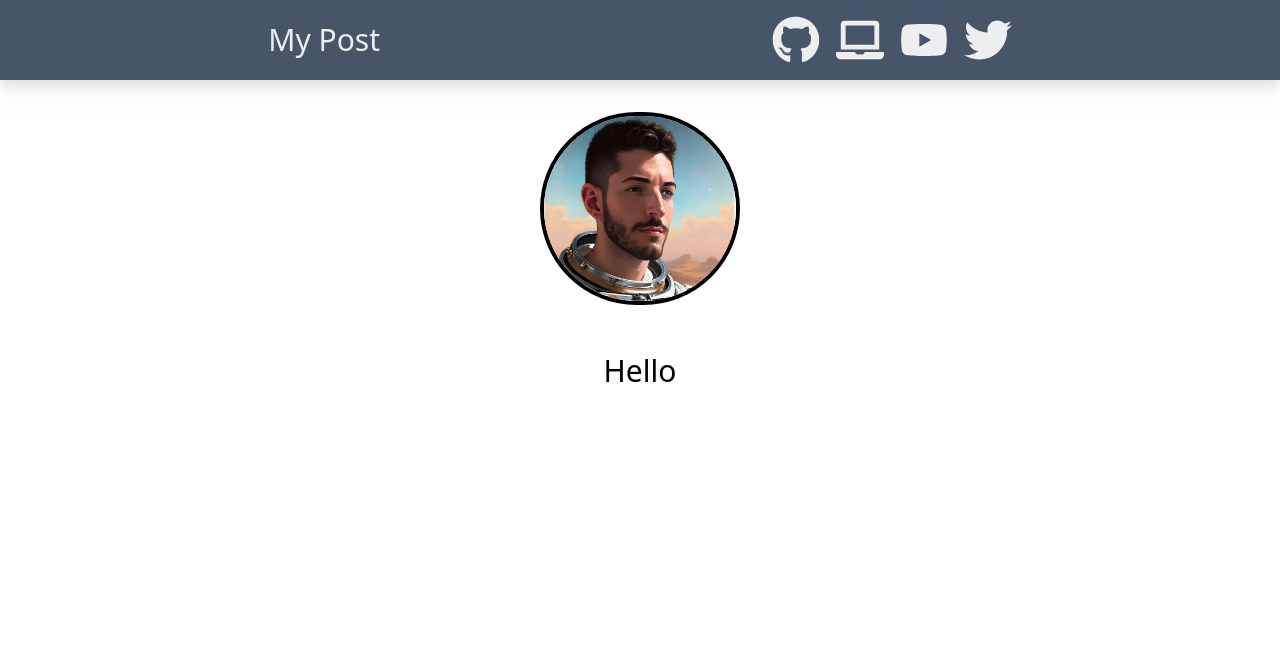
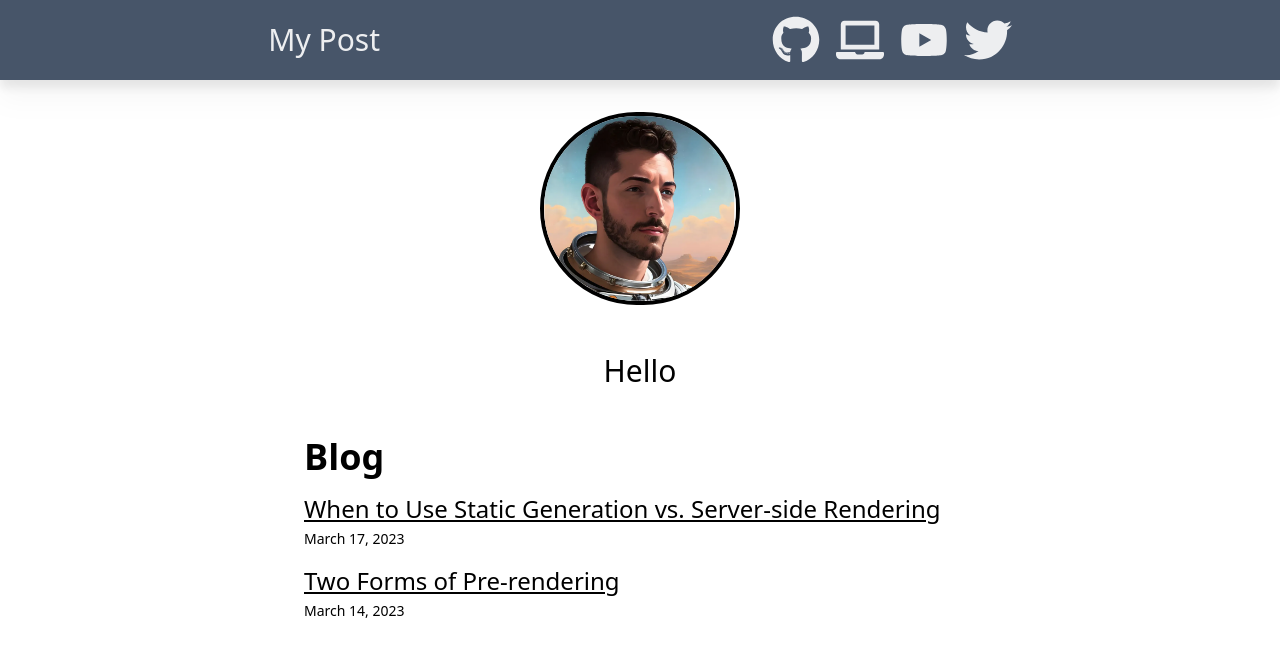
Before and after one commit to heefan/codetalkblog, a Next.js app: page / in a window 1280 px wide. Shown: the top 656 px of the page. Built offline with nearby package versions, Linux system fonts and the light colour scheme.

Commit message:
Add post feature
notes:
Components:  UI Components
lib: shared functions
blogpost: place the markdown files
types.d.ts:  define structures

close #4

```diff
--- /dev/null
+++ b/app/Components/ListItem.tsx
@@ -0,0 +1,19 @@
+import Link from "next/link"
+import getFormattedDate from "@/lib/getFormattedDate"
+
+type Props = {
+    post: BlogPost
+}
+
+export default function ListItem({ post }: Props) {
+    const { id, title, date } = post
+    const formattedDate = getFormattedDate(date)
+    return (
+        <li className="mt-4 text-2xl dark:text-white/90" key={id}>
+            <Link className="underline hovertext-black/70 dark:hover:text-white" href={`/posts/${id}`}> {title} </Link>
+            <br />
+
+            <p className="text-sm mt-1">{formattedDate}</p>
+        </li>
+    )
+}
--- /dev/null
+++ b/app/Components/Posts.tsx
@@ -0,0 +1,19 @@
+import { getSortedPostData } from "@/lib/posts"
+import ListItem from "./ListItem"
+
+export default function Posts() {
+    const posts = getSortedPostData()
+
+    return (
+        <section className="mt-6 mx-auto max-w-2xl">
+            <h2 className="text-4xl font-bold dark:text-white/90">Blog</h2>
+            <ul className="w-full">
+                {
+                    posts.map(post => (
+                        <ListItem key={post.id} post={post} />
+                    ))
+                }
+            </ul>
+        </section>
+    )
+}
--- a/app/layout.tsx
+++ b/app/layout.tsx
@@ -7,8 +7,8 @@
 const inter = Inter({ subsets: ['latin'] })
 
 export const metadata: Metadata = {
-  title: 'Create Next App',
-  description: 'Generated by create next app',
+  title: 'Code Talk',
+  description: 'Some thoughts of code',
 }
 
 export default function RootLayout({
--- a/app/page.tsx
+++ b/app/page.tsx
@@ -1,9 +1,11 @@
 import Image from 'next/image'
+import Posts from './Components/Posts'
 
 export default function Home() {
   return (
     <main className='px-6 mx-auto'>
       <p className='mt-12 mb-12 text-3xl text-center dark:text-white'>Hello</p>
+      <Posts />
     </main>
   )
 }
--- /dev/null
+++ b/blogposts/pre-rending.md
@@ -0,0 +1,11 @@
+---
+title: 'Two Forms of Pre-rendering'
+date: '2023-03-14'
+---
+
+Next.js has two forms of pre-rendering: **Static Generation** and **Server-side Rendering**. The difference is in **when** it generates the HTML for a page.
+
+- **Static Generation** is the pre-rendering method that generates the HTML at **build time**. The pre-rendered HTML is then _reused_ on each request.
+- **Server-side Rendering** is the pre-rendering method that generates the HTML on **each request**.
+
+Importantly, Next.js lets you **choose** which pre-rendering form to use for each page. You can create a "hybrid" Next.js app by using Static Generation for most pages and using Server-side Rendering for others.
--- /dev/null
+++ b/blogposts/ssg-ssr.md
@@ -0,0 +1,19 @@
+---
+title: 'When to Use Static Generation vs. Server-side Rendering'
+date: '2023-03-17'
+---
+
+We recommend using **Static Generation** (with and without data) whenever possible because your page can be built once and served by CDN, which makes it much faster than having a server render the page on every request.
+
+You can use Static Generation for many types of pages, including:
+
+- Marketing pages
+- Blog posts
+- E-commerce product listings
+- Help and documentation
+
+You should ask yourself: "Can I pre-render this page **ahead** of a user's request?" If the answer is yes, then you should choose Static Generation.
+
+On the other hand, Static Generation is **not** a good idea if you cannot pre-render a page ahead of a user's request. Maybe your page shows frequently updated data, and the page content changes on every request.
+
+In that case, you can use **Server-Side Rendering**. It will be slower, but the pre-rendered page will always be up-to-date. Or you can skip pre-rendering and use client-side JavaScript to populate data.
--- /dev/null
+++ b/lib/getFormattedDate.tsx
@@ -0,0 +1,3 @@
+export default function getFormattedDate(dateString: string): string {
+    return new Intl.DateTimeFormat('en-US', { dateStyle: 'long' }).format(new Date(dateString))
+}
--- /dev/null
+++ b/lib/posts.tsx
@@ -0,0 +1,32 @@
+import fs from 'fs'
+import path from 'path'
+import matter from 'gray-matter'
+
+const postsDirectory = path.join(process.cwd(), 'blogposts')
+
+export function getSortedPostData() {
+    const fileNames = fs.readdirSync(postsDirectory)
+    const allPostsData = fileNames.map((fileName) => {
+        // remove ".md" from filename to get id
+        const id = fileName.replace(/\.md$/, '')
+
+        //read markdown file as string
+        const fullPath = path.join(postsDirectory, fileName)
+        const fileContents = fs.readFileSync(fullPath, 'utf-8')
+
+        //use gray-matter to parse the post metadata section
+        const matterResult = matter(fileContents)
+
+        const blogPost: BlogPost = {
+            id,
+            title: matterResult.data.title,
+            date: matterResult.data.date,
+        }
+
+        //Combine the data with the id
+        return blogPost
+    })
+
+    //Sort posts by date
+    return allPostsData.sort((a, b) => a.date < b.date ? 1 : -1);
+}
--- a/package.json
+++ b/package.json
@@ -9,6 +9,7 @@
     "lint": "next lint"
   },
   "dependencies": {
+    "gray-matter": "^4.0.3",
     "next": "13.5.4",
     "react": "^18",
     "react-dom": "^18",
--- /dev/null
+++ b/types.d.ts
@@ -0,0 +1,5 @@
+type BlogPost = {
+    id: string,
+    title: string,
+    date: string,
+}
```
Also changed, not shown: 1 other file (tests, documents, lock files or other folders).
